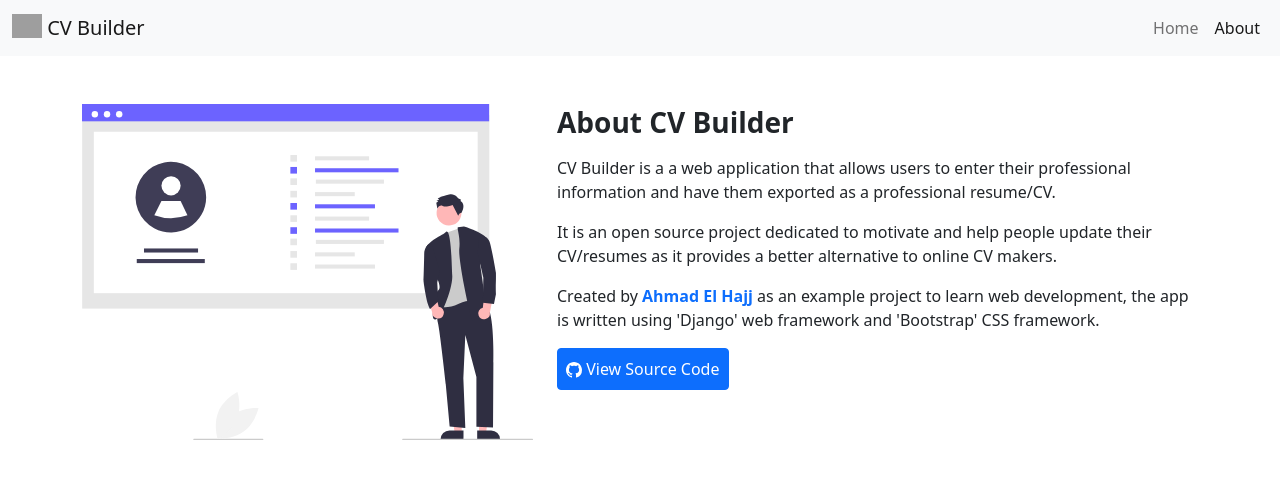
After one commit to ahmdhjj92/cv-builder, a Django app: page /about in a window 1280 px wide. The commit adds this page. Shown: the top 479 px of the page. Run offline with Django 3.2, Linux system fonts and the light colour scheme; grey boxes are pictures that could not be loaded.

Commit message:
add link to 'about' page

```diff
--- /dev/null
+++ b/cv_builder/cv_builder_app/templates/cv_builder_app/about.html
@@ -0,0 +1,52 @@
+{% extends "cv_builder_app/layout.html" %}
+{% load static %}
+{% block title %}
+    CV Builder - About
+{% endblock %}
+{% block content %}
+<nav class="navbar navbar-expand-lg navbar-light bg-light">
+    <div class="container-fluid">
+        <a class="navbar-brand" href="{% url 'cv_builder_app:index' %}">
+            <img src="https://img.icons8.com/fluency-systems-filled/48/000000/user.png" alt="CV Builder icon" width="30" height="24" class="d-inline-block align-text-top">
+            CV Builder
+        </a>
+        <button class="navbar-toggler" type="button" data-bs-toggle="collapse" data-bs-target="#navbarNav" aria-controls="navbarNav" aria-expanded="false" aria-label="Toggle navigation">
+            <span class="navbar-toggler-icon"></span>
+        </button>
+        <div class="collapse navbar-collapse justify-content-end" id="navbarNav">
+            <ul class="navbar-nav">
+                <li class="nav-item">
+                    <a class="nav-link" aria-current="page" href="{% url 'cv_builder_app:index' %}">Home</a>
+                </li>
+                <li class="nav-item">
+                    <a class="nav-link active" href="{% url 'cv_builder_app:about' %}">About</a>
+                </li>
+            </ul>
+        </div>
+    </div>
+</nav>
+<div class="container mt-5">
+    <div class="row align-items-lg-center">
+        <div class="col-md-6 order-md-2 col-lg-7 mb-5 text-md-start">
+            <h1 class="h3 mb-3 fw-bold">About CV Builder</h1>
+            <div class="text-justify">
+                <p>
+                    CV Builder is a a web application that allows users to enter their professional information and have them exported as a professional resume/CV.
+                </p><p>
+                    It is an open source project dedicated to motivate and help people update their CV/resumes as it provides a better alternative to online CV makers.
+                </p><p>
+                    Created by <a href="https://www.ahmadelhajj.me/" class="fw-bold text-decoration-none" target="_blank">
+                        Ahmad El Hajj </a>as an example project to learn web development, the app is written using 'Django' web framework and 'Bootstrap' CSS framework.
+                </p>
+            </div>
+            <a role="button" class="btn btn-primary p-2" href="https://github.com/ahmdhjj92/cv-builder" target="_blank">
+                <svg xmlns="http://www.w3.org/2000/svg" width="16" height="16" fill="currentColor" class="bi bi-github" viewBox="0 0 16 16">
+    <path d="M8 0C3.58 0 0 3.58 0 8c0 3.54 2.29 6.53 5.47 7.59.4.07.55-.17.55-.38 0-.19-.01-.82-.01-1.49-2.01.37-2.53-.49-2.69-.94-.09-.23-.48-.94-.82-1.13-.28-.15-.68-.52-.01-.53.63-.01 1.08.58 1.23.82.72 1.21 1.87.87 2.33.66.07-.52.28-.87.51-1.07-1.78-.2-3.64-.89-3.64-3.95 0-.87.31-1.59.82-2.15-.08-.2-.36-1.02.08-2.12 0 0 .67-.21 2.2.82.64-.18 1.32-.27 2-.27.68 0 1.36.09 2 .27 1.53-1.04 2.2-.82 2.2-.82.44 1.1.16 1.92.08 2.12.51.56.82 1.27.82 2.15 0 3.07-1.87 3.75-3.65 3.95.29.25.54.73.54 1.48 0 1.07-.01 1.93-.01 2.2 0 .21.15.46.55.38A8.012 8.012 0 0 0 16 8c0-4.42-3.58-8-8-8z"/>
+</svg>&nbsp;View Source Code</a>
+        </div>
+        <div class="col-8 mx-auto col-md-6 order-md-1 col-lg-5 d-none d-md-block">
+            <img src="{% static 'cv_builder_app/undraw_Updated_resume_re_q1or.svg' %}" alt="A person standing in front of a presentation with their resume" class="img-fluid mb-3 mb-md-0"/>
+        </div>
+    </div>
+</div>
+{% endblock %}
--- /dev/null
+++ b/cv_builder/cv_builder_app/templates/cv_builder_app/layout.html
@@ -0,0 +1,14 @@
+<!DOCTYPE html>
+<html lang="en">
+    <head>
+        <title>{% block title %}{% endblock %}</title>
+        <meta charset="utf-8">
+        <meta name="viewport" content="width=device-width, initial-scale=1">
+        <link href="https://cdn.jsdelivr.net/npm/bootstrap@5.1.0/dist/css/bootstrap.min.css" rel="stylesheet" integrity="sha384-KyZXEAg3QhqLMpG8r+8fhAXLRk2vvoC2f3B09zVXn8CA5QIVfZOJ3BCsw2P0p/We" crossorigin="anonymous">
+        <link rel="shortcut icon" type="image/jpg" href="https://img.icons8.com/fluency-systems-filled/48/000000/user.png"/>
+    </head>
+    <body>
+        {% block content %}{% endblock %}
+        <script src="https://cdn.jsdelivr.net/npm/bootstrap@5.1.0/dist/js/bootstrap.bundle.min.js" integrity="sha384-U1DAWAznBHeqEIlVSCgzq+c9gqGAJn5c/t99JyeKa9xxaYpSvHU5awsuZVVFIhvj" crossorigin="anonymous"></script>
+    </body>
+</html>
--- a/cv_builder/cv_builder_app/urls.py
+++ b/cv_builder/cv_builder_app/urls.py
@@ -1,6 +1,8 @@
 from django.urls import path
 from . import views
 
+app_name = "cv_builder_app"
 urlpatterns = [
-    path('', views.index, name="index")
+    path('', views.index, name="index"),
+    path('about', views.about, name="about")
 ]
--- a/cv_builder/cv_builder_app/views.py
+++ b/cv_builder/cv_builder_app/views.py
@@ -3,3 +3,6 @@ from django.shortcuts import render
 # Create your views here.
 def index(request):
     return render(request, 'cv_builder_app/index.html')
+
+def about(request):
+    return render(request, 'cv_builder_app/about.html')
```
Also changed, not shown: cv_builder/cv_builder_app/templates/cv_builder_app/index.html (+10 -17 lines), cv_builder/users/templates/users/login.html (+6 -6 lines), cv_builder/users/templates/users/register.html (+57 -0 lines), cv_builder/cv_builder_app/static/cv_builder_app/undraw_Updated_resume_re_q1or.svg (renamed from cv_builder/media/undraw_Updated_resume_re_q1or.svg).
